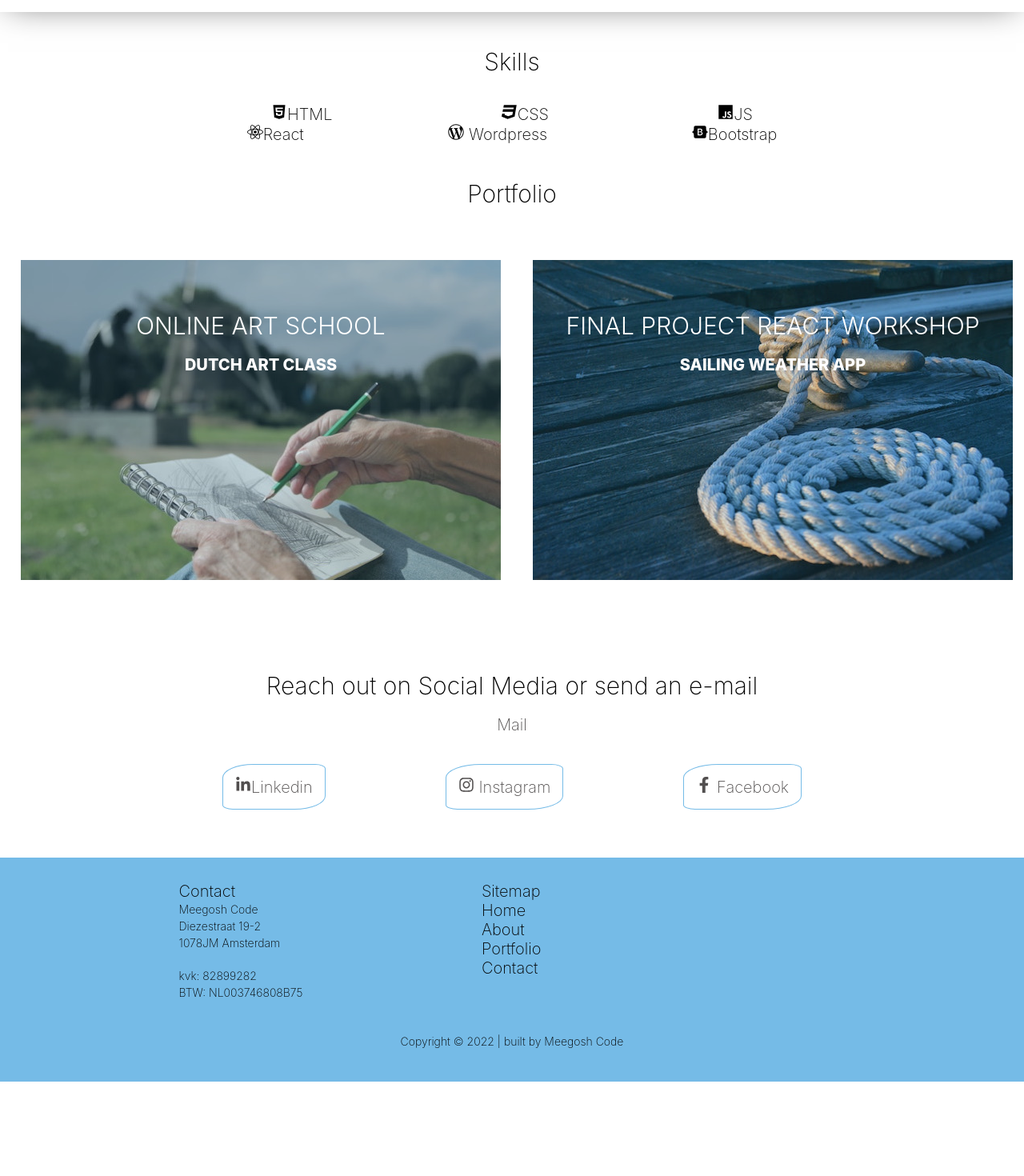
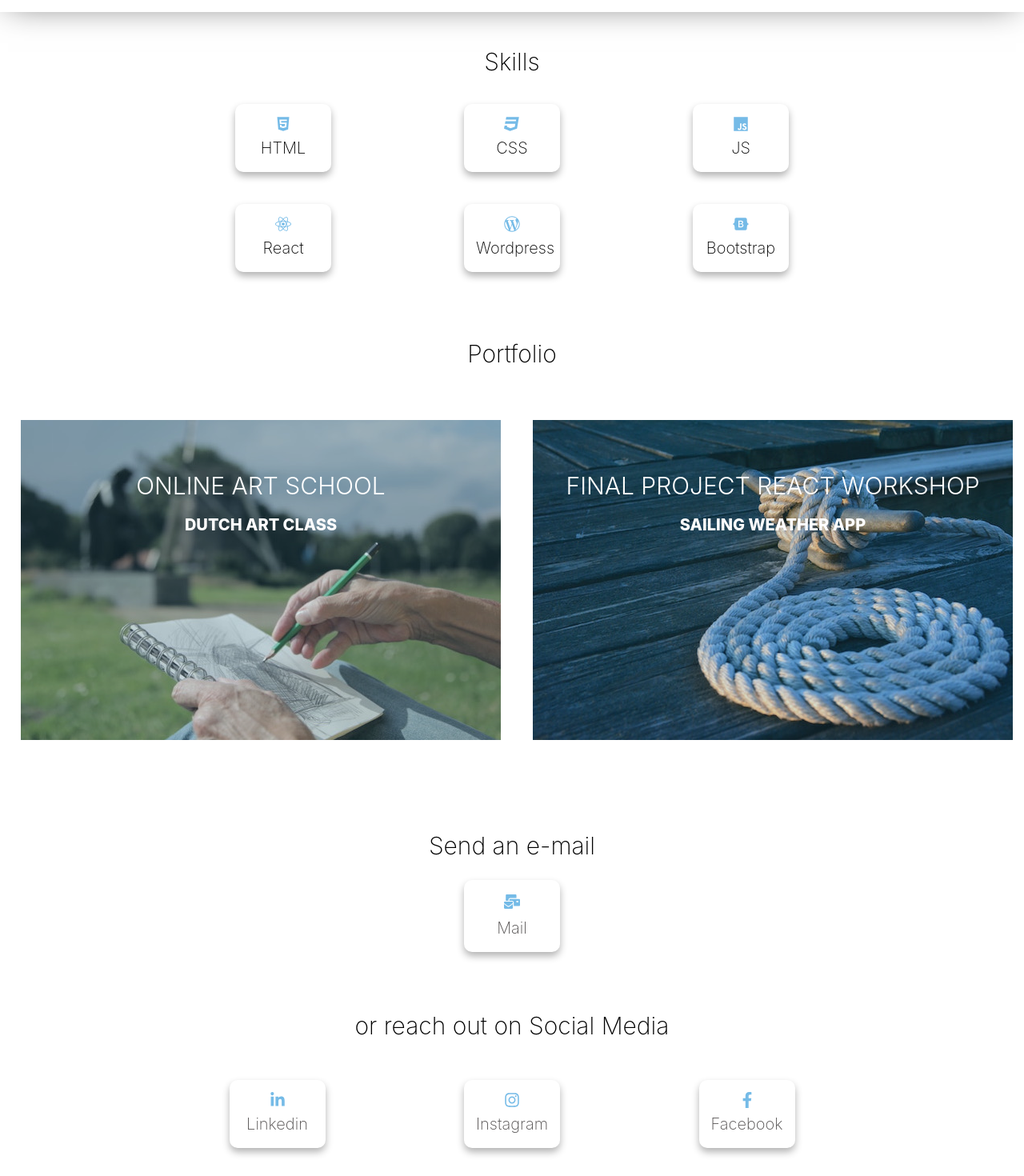
Before and after one commit to SabMc/meegoshcode, a React (Create React App) app: page / in a window 1280 px wide. Shown: the part 1260-2730 px from the top of the page at 80% size. Before the commit the page ends 2612 px from the top, so only its background shows below. Built offline with nearby package versions, Linux system fonts and the light colour scheme.

Commit message:
same card display for all skills and social media contact

```diff
--- a/src/App.css
+++ b/src/App.css
@@ -9,6 +9,7 @@
 :root{
   --primary-color:#524F4F;
   --secondary-color:#75BBE7;
+  --box-shadow: 0 5px 10px rgba(0, 0, 0, 0.3);
 }
 
 
--- /dev/null
+++ b/src/components/Card.css
@@ -0,0 +1,11 @@
+.card {
+width: 120px;
+padding: 15px;
+border-radius: 10px;
+box-shadow: var(--box-shadow);
+text-align: center;
+margin-bottom: 40px;
+}
+
+.icon{color: var(--secondary-color);
+}
--- a/src/components/Contact.css
+++ b/src/components/Contact.css
@@ -7,12 +7,8 @@ padding-bottom: 3rem;
 flex-wrap: wrap;
 }
 
+.contact-card{margin: 20px auto;
+}
+
 .social-media-link{
-border: 1px solid var(--secondary-color);
-border-radius: 30% 10%;
 padding: 15px;}
-
-.social-media-link:hover{
-    background-color: var(--secondary-color);
-}
-.social-media-link a:hover{color: cornsilk;}
--- a/src/components/Contact.js
+++ b/src/components/Contact.js
@@ -1,5 +1,7 @@
 import React from "react";
 import "./Contact.css";
+import "./Card.css"
+import {FaMailBulk} from "react-icons/fa";
 import {FaFacebookF} from "react-icons/fa";
 import {FaInstagram} from "react-icons/fa";
 import {FaLinkedinIn} from "react-icons/fa";
@@ -8,19 +10,49 @@ import {FaLinkedinIn} from "react-icons/fa";
 function Contact(){
     return (
     <div>
-        <h2>Reach out on Social Media or send an e-mail
+        <h2>Send an e-mail
             <br />
-        <a href="mailto:sabrina@meegoshcode.com">Mail</a>
-            </h2>
+        <a href="mailto:sabrina@meegoshcode.com">
+            <div className="card contact-card">
+                <div className="icon">
+                <FaMailBulk  />
+                </div>
+                <p>Mail</p>
+            </div>
+        </a>
+        </h2>
+        <h2>or reach out on Social Media</h2>
 <div className="contact-container">
 <div className="social-media-link linkedin">
     <a href="https://www.linkedin.com/in/sabrina-mcewan-15a04ab0/">
 
-        <FaLinkedinIn/>Linkedin
+            <div className="card">
+            <div className="icon">
+                <FaLinkedinIn  />
+                </div>
+                <p>Linkedin</p>
+            </div>
         </a>
         </div>
-<div className="social-media-link insta"><a href="https://www.instagram.com/meegoshcode/"> <FaInstagram/>  Instagram</a></div>
-<div className="social-media-link facebook"><a href="https://www.facebook.com/Meegosh-Code-108366868384600"> <FaFacebookF />   Facebook</a></div>
+<div className="social-media-link insta">
+<a href="https://www.instagram.com/meegoshcode/">
+<div className="card">
+            <div className="icon">
+                <FaInstagram  />
+                </div>
+                <p>Instagram</p>
+            </div>
+</a>
+</div>
+<div className="social-media-link facebook"><a href="https://www.facebook.com/Meegosh-Code-108366868384600">
+<div className="card">
+            <div className="icon">
+                <FaFacebookF  />
+                </div>
+                <p>Facebook</p>
+            </div>
+</a>
+</div>
 
 </div>
 
--- a/src/components/Navbar.js
+++ b/src/components/Navbar.js
@@ -23,7 +23,7 @@ function Navbar() {
           <ul className={click ? "nav-menu activ" : "nav-menu"}>
             <li className="nav-item">
               <a href="#about" className="nav-links" onClick={closeMobileMenu}>
-                About me
+                Service
               </a>
             </li>
             <li className="nav-item">
--- a/src/components/Skills.js
+++ b/src/components/Skills.js
@@ -1,5 +1,6 @@
 import React from "react";
 import "./Skills.css";
+import "./Card.css";
 import {FaWordpressSimple} from "react-icons/fa";
 import {FaHtml5} from "react-icons/fa";
 import {FaJs} from "react-icons/fa";
@@ -7,23 +8,67 @@ import {FaBootstrap} from "react-icons/fa";
 import {FaReact} from "react-icons/fa";
 import {FaCss3} from "react-icons/fa";
 
+
 function Skills() {
     return (
       <div>
           <h2>Skills</h2>
           <div className="container-skills">
-              <div><FaHtml5/>HTML</div>
-              <div><FaCss3/>CSS</div>
-              <div><FaJs/>JS</div>
+              <div>
+                <div className="card">
+                <div className="icon">
+                <FaHtml5  />
+                </div>
+                <p>HTML</p>
+                </div>
+              </div>
+              <div>
+                <div className="card">
+                <div className="icon">
+                <FaCss3  />
+                </div>
+                <p>CSS</p>
+                </div>
+              </div>
+
+              <div>
+                <div className="card">
+                <div className="icon">
+                <FaJs  />
+                </div>
+                <p>JS</p>
+                </div>
+              </div>
 
           </div>
           <div className="container-skills">
-              <div><FaReact/>React</div>
-              <div><FaWordpressSimple /> Wordpress</div>
-            <div><FaBootstrap/>Bootstrap</div>
+              <div>
+                <div className="card">
+                <div className="icon">
+                <FaReact/>
+                </div>
+                <p>React</p>
+                </div>
+              </div>
+
+              <div>
+                <div className="card">
+                <div className="icon">
+                <FaWordpressSimple />
+                </div>
+                <p>Wordpress</p>
+                </div>
+              </div>
+
+              <div>
+                <div className="card">
+                <div className="icon">
+                <FaBootstrap/>
+                </div>
+                <p>Bootstrap</p>
+                </div>
+              </div>
           </div>
-
-
       </div>
     );
   }
```
